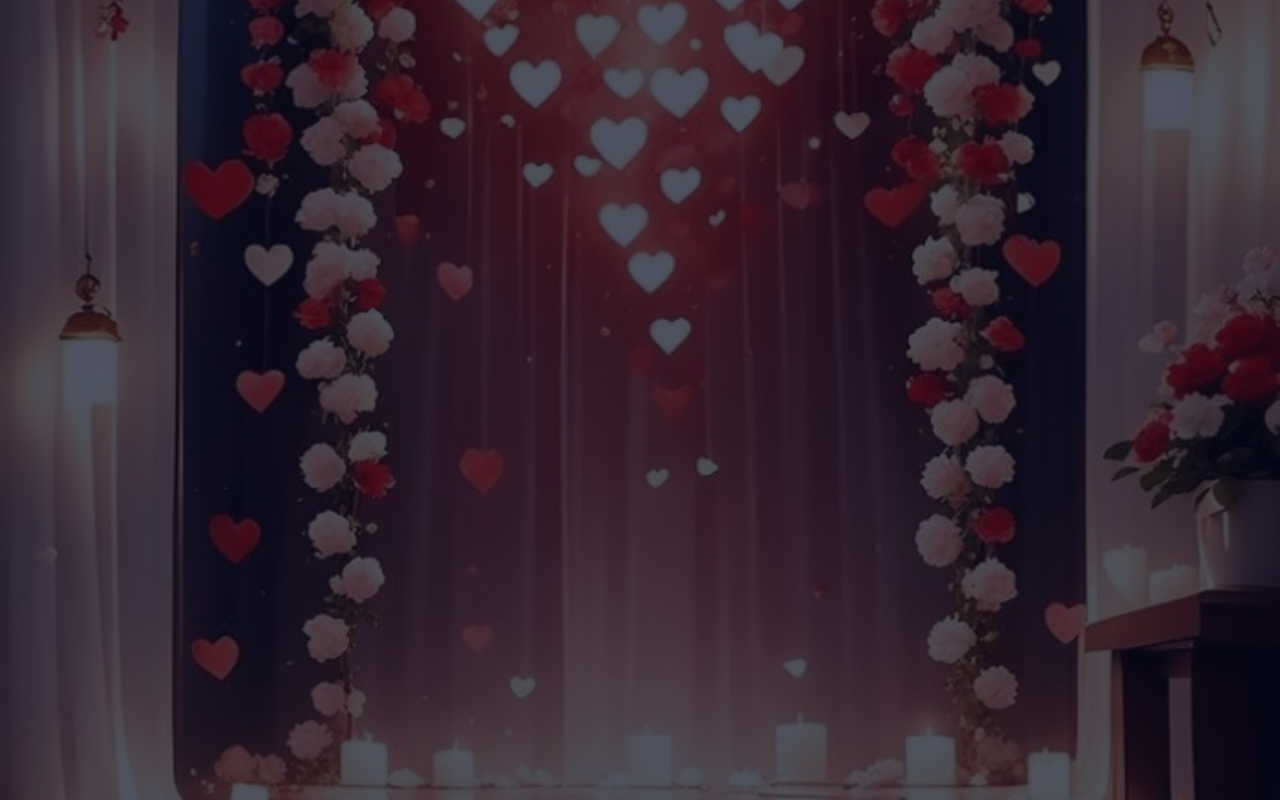
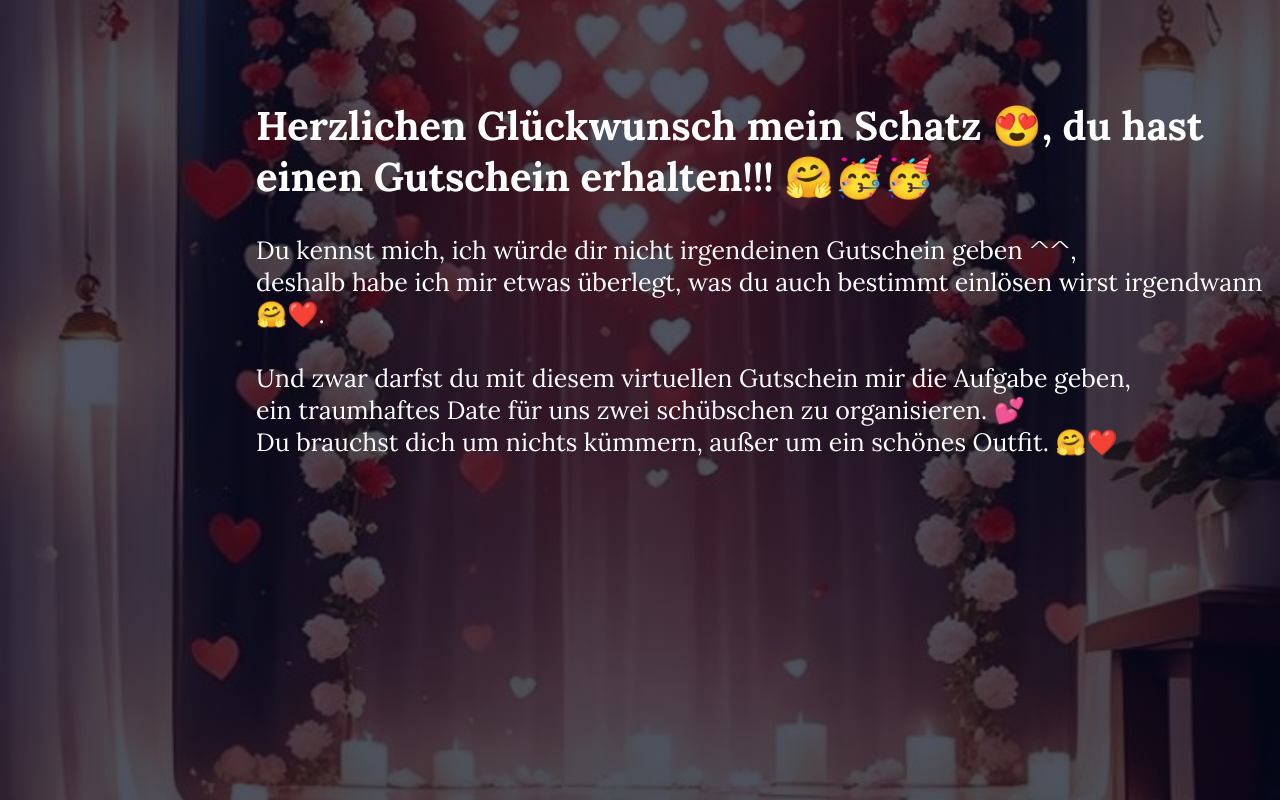
Before and after one commit to RealMontarox/valentinstag-website, a plain HTML site: page index.html in a window 1280 px wide. Drawn offline with Linux system fonts and the light colour scheme.

Commit message:
Add files via upload

```diff
--- a/index.html
+++ b/index.html
@@ -4,13 +4,25 @@
         <meta name="viewport" content="with=device-width, initial-scale=1.0">
         <title>Valentinstag</title>
         <link rel="stylesheet" href="style.css">
+        <link rel="preconnect" href="https://fonts.googleapis.com">
+        <link rel="preconnect" href="https://fonts.gstatic.com" crossorigin>
+        <link href="https://fonts.googleapis.com/css2?family=Lora:ital,wght@0,400..700;1,400..700&display=swap" rel="stylesheet">
     </head>
 
 <body>
 
 <section class="header">
 
-
+<div class="text-box">
+    <h1 class="headtext">Herzlichen Glückwunsch mein Schatz 😍, du hast einen Gutschein erhalten!!! 🤗🥳🥳</h1>
+    <p class="plain-text">
+        <br>Du kennst mich, ich würde dir nicht irgendeinen Gutschein geben ^^,<br>
+        deshalb habe ich mir etwas überlegt, was du auch bestimmt einlösen wirst irgendwann 🤗❤️.<br><br>
+        Und zwar darfst du mit diesem virtuellen Gutschein mir die Aufgabe geben,<br>
+        ein traumhaftes Date für uns zwei schübschen zu organisieren. 💕<br>
+        Du brauchst dich um nichts kümmern, außer um ein schönes Outfit. 🤗❤️
+    </p>
+</div>
 
 </section>
 
--- a/style.css
+++ b/style.css
@@ -1,6 +1,11 @@
 *{
     margin: 0;
     padding: 0;
+    font-family: "Lora", serif;
+    font-optical-sizing: auto;
+    font-weight: 300px;
+     font-style: normal;
+
 }
 .header{
     min-height: 100vh;
@@ -10,3 +15,17 @@
     background-size: cover;
     position: relative;
 }
+
+.text-box{
+    width: 80%;
+    color: #fff;
+    position: relative;
+    top: 100px;
+    left: 20%;
+}
+.headtext{
+    font-size: 40px;
+}
+.plain-text{
+    font-size: 25px;
+}
```
